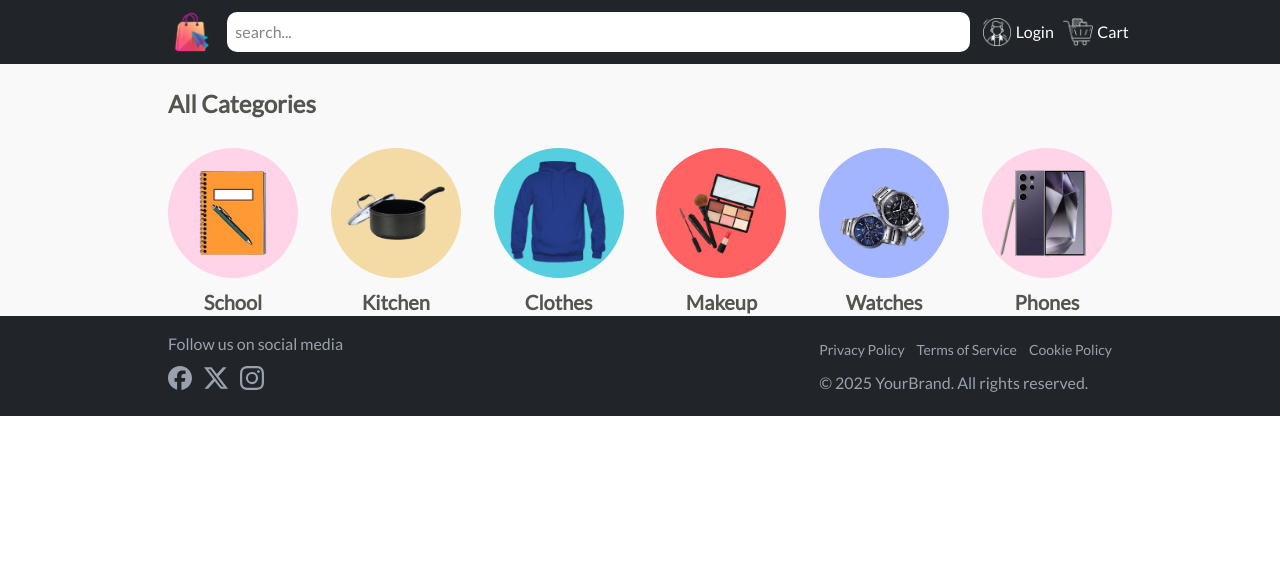
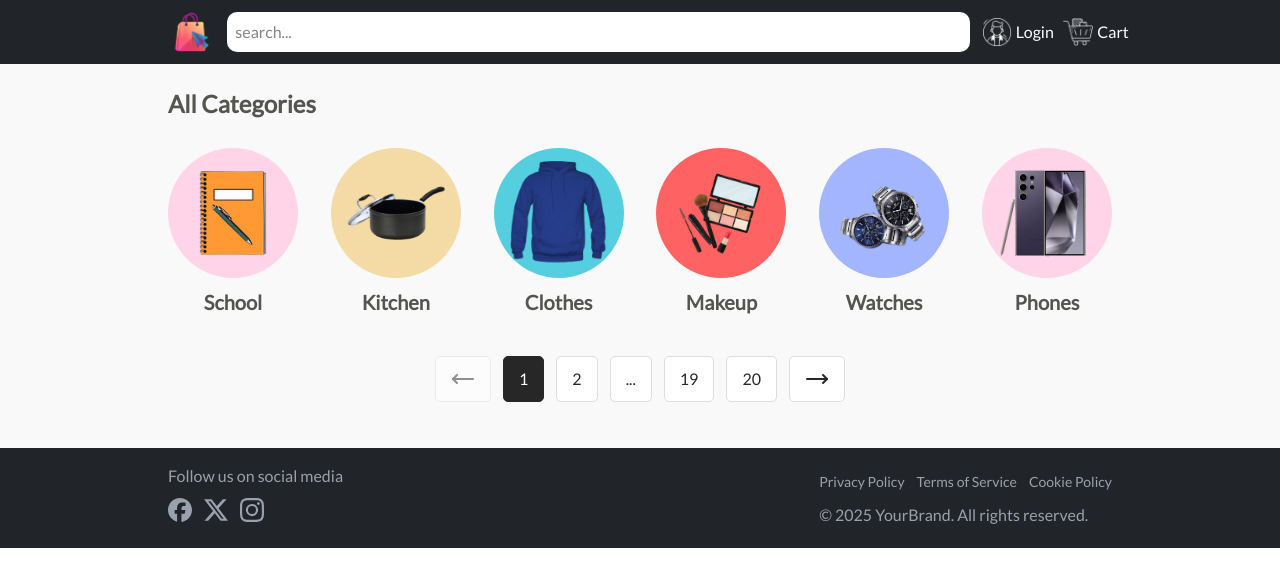
Before and after one commit to mohamedelmougy/bazaar-ecommerce, a React (Vite) app in the folder frontend/: page /all-category in a window 1280 px wide. Shown: the top 586 px of the page. Built offline with nearby package versions, Linux system fonts and the light colour scheme.

Commit message:
feat(ui): complete pagination ui and test it in all product page

```diff
--- a/frontend/package.json
+++ b/frontend/package.json
@@ -17,6 +17,7 @@
     "lucide-react": "^0.513.0",
     "react": "^19.0.0",
     "react-dom": "^19.0.0",
+    "react-paginate": "^8.3.0",
     "react-responsive-carousel": "^3.2.23",
     "react-router-dom": "^7.4.0",
     "tailwind-merge": "^3.3.1",
--- /dev/null
+++ b/frontend/src/components/Shared/Pagination.tsx
@@ -0,0 +1,38 @@
+import { MoveLeft, MoveRight } from 'lucide-react'
+import ReactPaginate from 'react-paginate'
+
+interface PaginationProps {
+  pageCount: number
+  onPageClick: (selected: number) => void
+}
+
+const Pagination = ({ pageCount, onPageClick }: PaginationProps) => {
+  const handleClick = ({ selected }: { selected: number }) => {
+    onPageClick(selected + 1)
+  }
+
+  return (
+    <ReactPaginate
+      previousLabel={<MoveLeft />}
+      nextLabel={<MoveRight />}
+      breakLabel="..."
+      pageCount={pageCount}
+      marginPagesDisplayed={2}
+      pageRangeDisplayed={2}
+      onPageChange={handleClick}
+      containerClassName="pagination-container"
+      pageClassName="page-item"
+      pageLinkClassName="page-link"
+      previousClassName="page-item"
+      previousLinkClassName="page-link"
+      nextClassName="page-item"
+      nextLinkClassName="page-link"
+      breakClassName="page-item"
+      breakLinkClassName="page-link"
+      activeLinkClassName="active-item"
+      disabledLinkClassName="disabled-item"
+    />
+  )
+}
+
+export default Pagination
--- a/frontend/src/index.css
+++ b/frontend/src/index.css
@@ -57,6 +57,27 @@
   /* carousel */
   .carousel > .thumbs-wrapper {
     display: none;
+  }
+
+  /* pagination */
+  .pagination-container {
+    @apply flex justify-center flex-wrap;
+  }
+
+  .page-item {
+    @apply mx-1.5;
+  }
+
+  .page-link {
+    @apply inline-block px-[15px] py-[10px] bg-white text-[#272727] hover:bg-[#272727] hover:text-white border border-solid border-[#ddd] rounded-[5px] select-none cursor-pointer;
+  }
+
+  .active-item {
+    @apply bg-[#272727] text-white border-[#272727];
+  }
+
+  .disabled-item {
+    @apply cursor-not-allowed opacity-50;
   }
 }
 
--- a/frontend/src/pages/Category/AllCategoryPage.tsx
+++ b/frontend/src/pages/Category/AllCategoryPage.tsx
@@ -1,10 +1,15 @@
 import CategoryContainer from '@/components/Category/CategoryContainer'
+import Pagination from '@/components/Shared/Pagination'
 
 const AllCategoryPage = () => {
+  const onPageClick = (selected: number) => {}
   return (
     <>
       <section className="mt-6">
         <CategoryContainer />
+        <div className="my-10">
+          <Pagination pageCount={20} onPageClick={onPageClick} />
+        </div>
       </section>
     </>
   )
```
